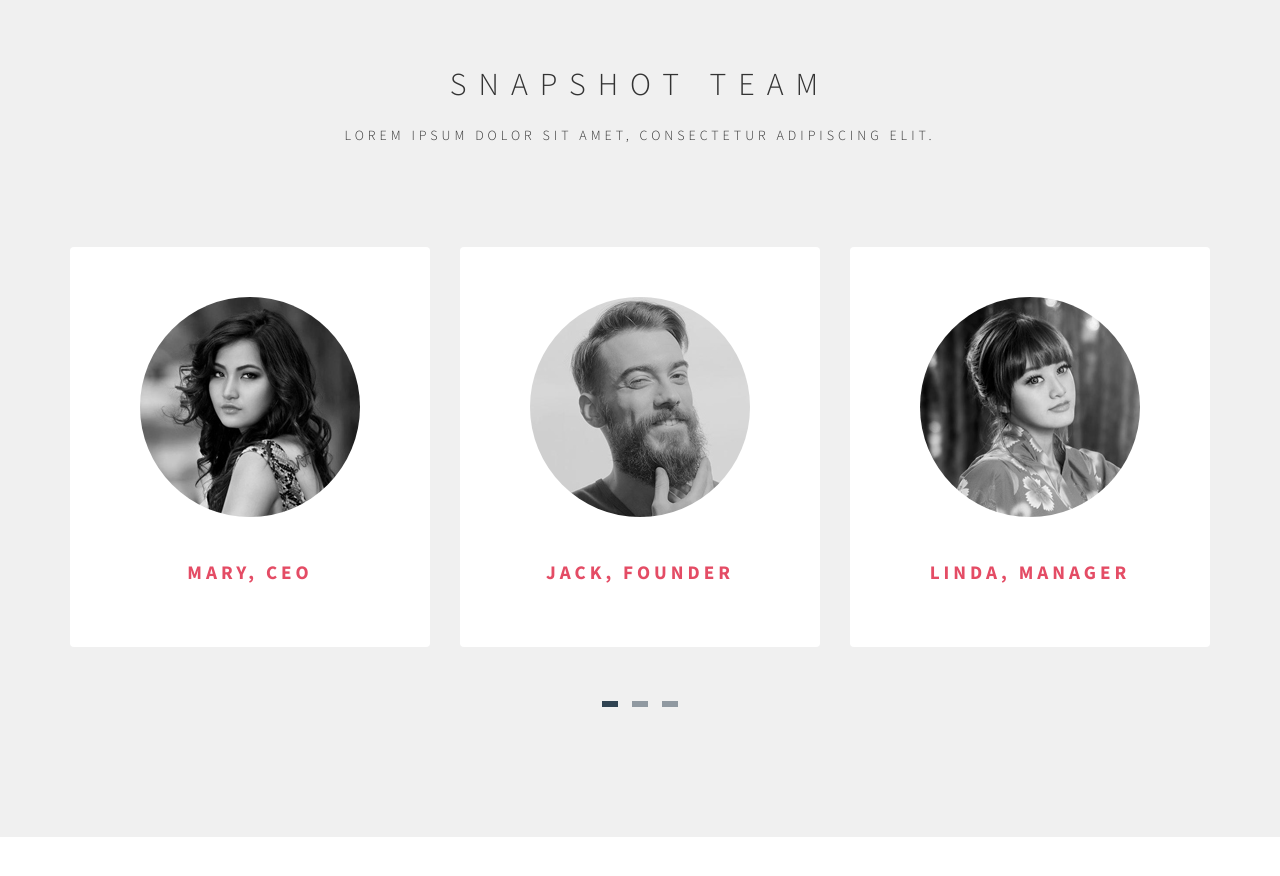
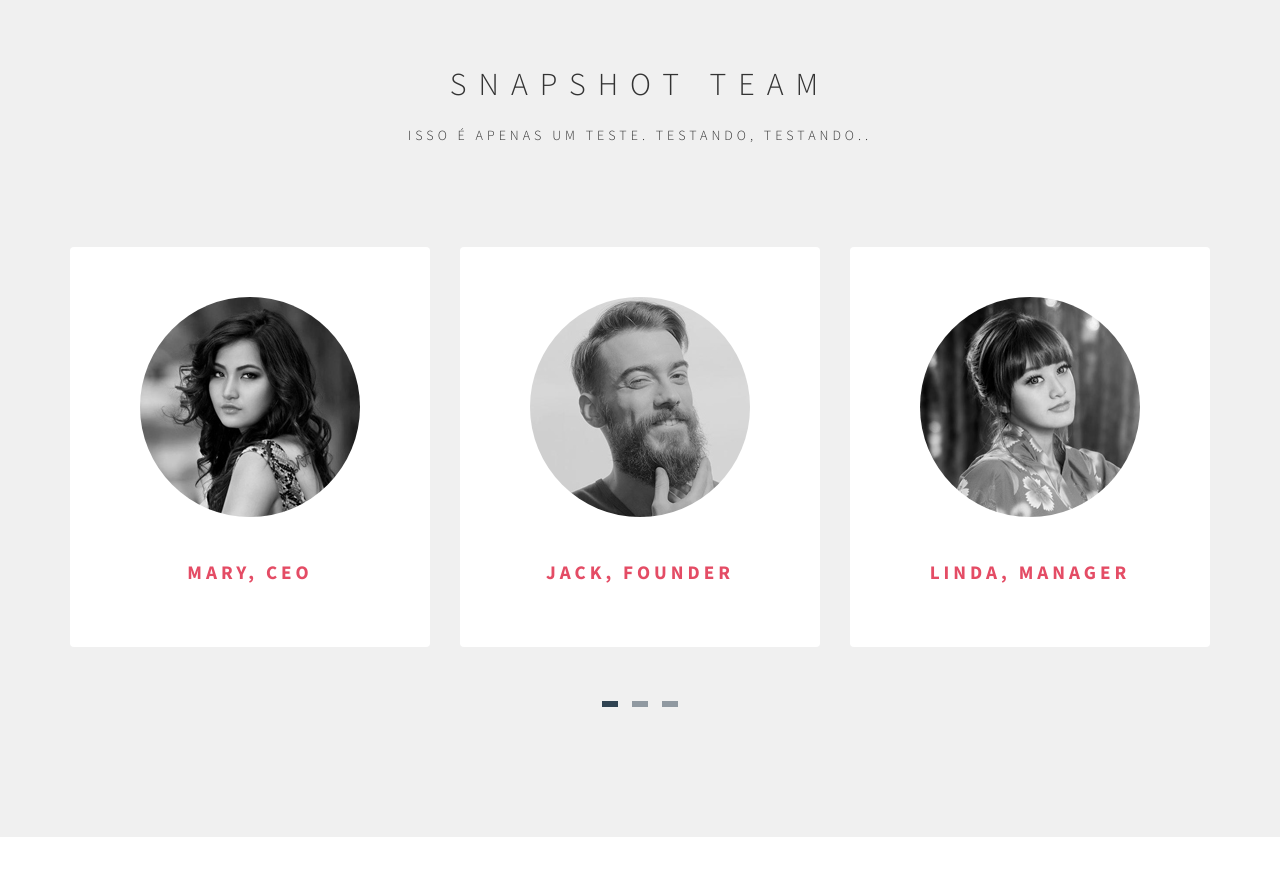
Before and after one commit to karinehabib/didactic-weird-thing, a plain HTML site: page index.html in a window 1280 px wide. Shown: the part 1360-2236 px from the top of the page. Drawn offline with Linux system fonts and the light colour scheme.

Commit message:
testando no index

```diff
--- a/index.html
+++ b/index.html
@@ -109,7 +109,7 @@ http://tympanus.net/codrops/2013/06/18/caption-hover-effects/
       <div class="col-md-12 col-sm-12 wow fadeInUp" data-wow-delay="0.3s">
         <div class="section-title text-center">
           <h1>Snapshot Team</h1>
-          <h3>Lorem ipsum dolor sit amet, consectetur adipiscing elit.</h3>
+          <h3>Isso é apenas um teste. Testando, testando..</h3>
         </div>
       </div>
 
```
